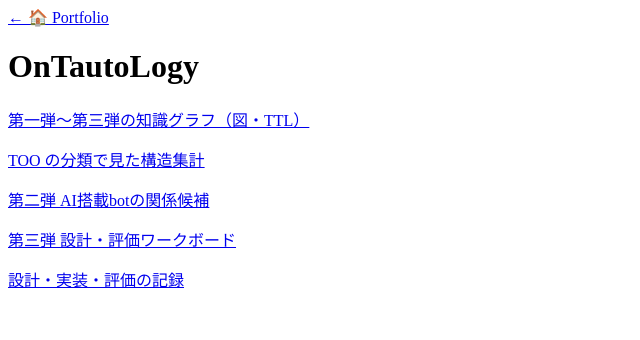
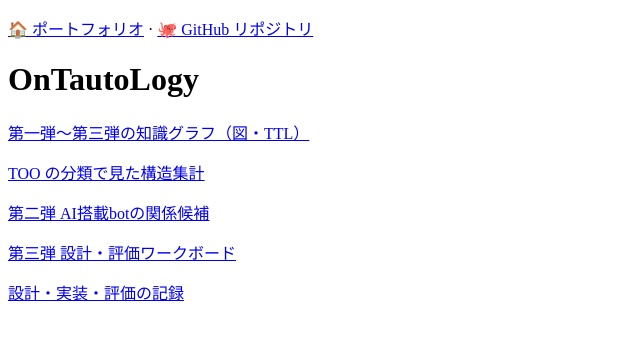
Before and after one commit to myon-bioinformatics/OnTautoLogy, a plain HTML site: page site/index.html in a window 1280 px wide. Shown: the whole page, without its empty margins (0-640 px from the left). Drawn offline with Linux system fonts and the light colour scheme.

Commit message:
docs(pages): the way back uses the shared labels
🏠 ポートフォリオ · 🐙 GitHub リポジトリ, as in the parent's guide nav and
PySaiyanWeBoo's back_nav_html.

Co-Authored-By: Claude Opus 5.5 <noreply@anthropic.com>
Claude-Session: https://claude.ai/code/session_01YSgSJHuz4CDENZZEDTnKf4

```diff
--- a/site/index.html
+++ b/site/index.html
@@ -1 +1 @@
-<!doctype html><html lang="ja"><meta charset="utf-8"><meta name="viewport" content="width=device-width,initial-scale=1"><title>OnTautoLogy</title><nav aria-label="Back"><a href="https://myon-bioinformatics.github.io/" data-ui-back>← 🏠 Portfolio</a></nav><h1>OnTautoLogy</h1><p><a href="atlas/">第一弾〜第三弾の知識グラフ（図・TTL）</a></p><p><a href="relations/">TOO の分類で見た構造集計</a></p><p><a href="concepts/">第二弾 AI搭載botの関係候補</a></p><p><a href="third-design/">第三弾 設計・評価ワークボード</a></p><p><a href="https://github.com/myon-bioinformatics/OnTautoLogy">設計・実装・評価の記録</a></p></html>
+<!doctype html><html lang="ja"><meta charset="utf-8"><meta name="viewport" content="width=device-width,initial-scale=1"><title>OnTautoLogy</title><nav class="ui-back" aria-label="関連リンク" data-ui-back><p class="ui-links"><a href="https://myon-bioinformatics.github.io/">🏠 ポートフォリオ</a> · <a href="https://github.com/myon-bioinformatics/OnTautoLogy">🐙 GitHub リポジトリ</a></p></nav><h1>OnTautoLogy</h1><p><a href="atlas/">第一弾〜第三弾の知識グラフ（図・TTL）</a></p><p><a href="relations/">TOO の分類で見た構造集計</a></p><p><a href="concepts/">第二弾 AI搭載botの関係候補</a></p><p><a href="third-design/">第三弾 設計・評価ワークボード</a></p><p><a href="https://github.com/myon-bioinformatics/OnTautoLogy">設計・実装・評価の記録</a></p></html>
```
